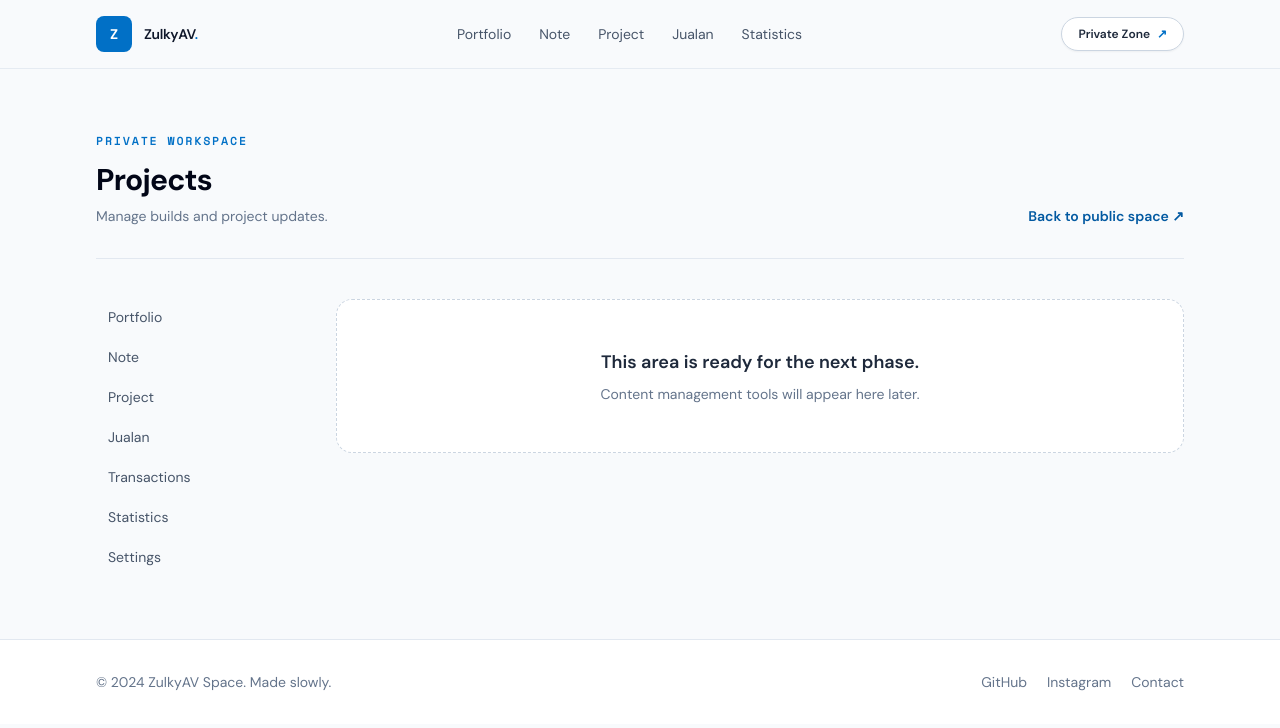
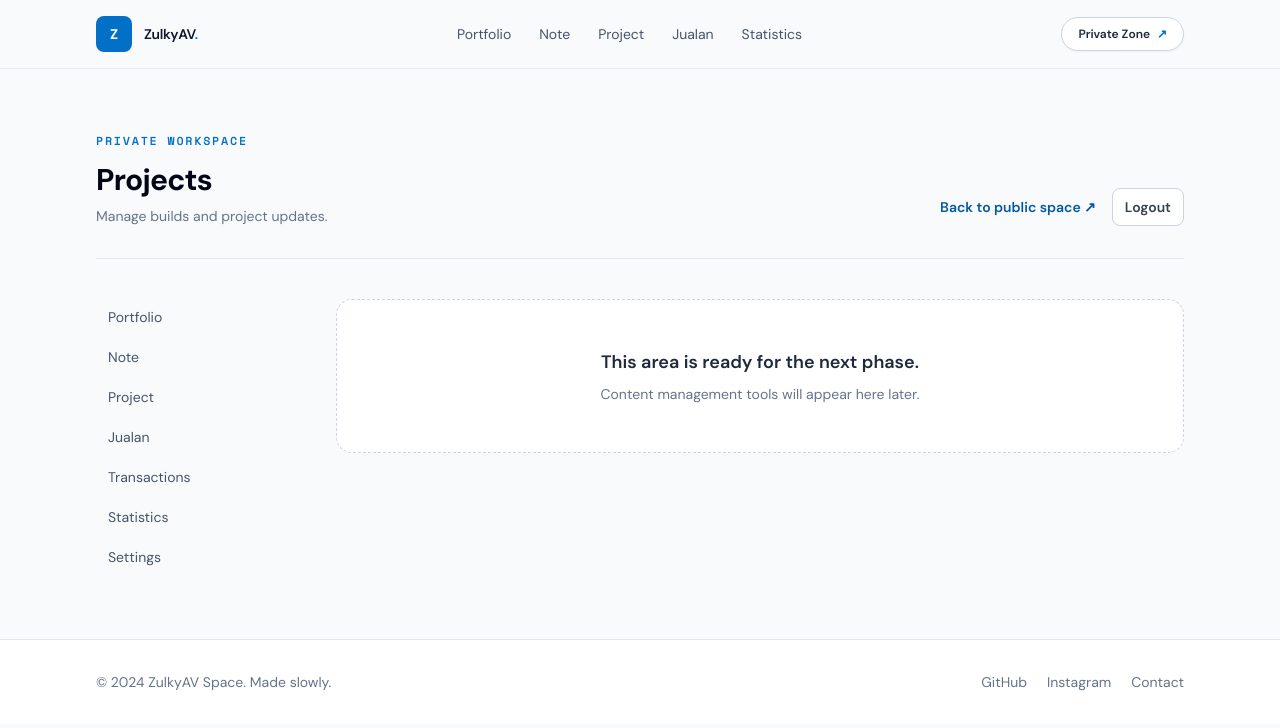
Before and after one commit to ZulkyAV/ZulkyAV-Space, a Next.js app: page /admin/project in a window 1280 px wide. Shown: the top 728 px of the page. Built offline with nearby package versions, Linux system fonts and the light colour scheme.

Commit message:
Add secure admin logout

```diff
--- /dev/null
+++ b/src/app/admin/actions.ts
@@ -0,0 +1,26 @@
+"use server";
+
+import { redirect } from "next/navigation";
+import { createAdminClient } from "@/lib/supabase/admin";
+import { createClient } from "@/lib/supabase/server";
+
+export async function logoutAdmin() {
+  const supabase = await createClient();
+  const { data: claimsData } = await supabase.auth.getClaims();
+  const sessionId = claimsData?.claims?.session_id;
+
+  try {
+    if (typeof sessionId === "string" && sessionId.length > 0) {
+      const adminClient = createAdminClient();
+
+      await adminClient
+        .from("admin_verified_sessions")
+        .delete()
+        .eq("session_id", sessionId);
+    }
+  } finally {
+    await supabase.auth.signOut();
+  }
+
+  redirect("/admin/login");
+}
--- a/src/components/admin-shell.tsx
+++ b/src/components/admin-shell.tsx
@@ -1,6 +1,79 @@
 import Link from "next/link";
+import { logoutAdmin } from "@/app/admin/actions";
 import { Eyebrow } from "@/components/ui";
 
-const adminLinks = ["portfolio", "note", "project", "jualan", "transactions", "statistics", "settings"];
+const adminLinks = [
+  "portfolio",
+  "note",
+  "project",
+  "jualan",
+  "transactions",
+  "statistics",
+  "settings",
+];
 
-export function AdminShell({ title, description, children }: { title: string; description: string; children?: React.ReactNode }) { return <div className="mx-auto max-w-6xl px-5 py-12 lg:px-8 lg:py-16"><div className="mb-10 flex flex-col justify-between gap-5 border-b border-neutral-200 pb-8 sm:flex-row sm:items-end"><div><Eyebrow>Private workspace</Eyebrow><h1 className="text-3xl font-bold tracking-tight text-neutral-950">{title}</h1><p className="mt-2 text-sm text-neutral-500">{description}</p></div><Link href="/" className="text-sm font-semibold text-primary-700">Back to public space ↗</Link></div><div className="grid gap-10 lg:grid-cols-[200px_1fr]"><aside className="flex gap-2 overflow-x-auto lg:block lg:space-y-1">{adminLinks.map((link) => <Link key={link} href={`/admin/${link}`} className="block whitespace-nowrap rounded-lg px-3 py-2 text-sm capitalize text-neutral-600 hover:bg-primary-50 hover:text-primary-700">{link}</Link>)}</aside><section>{children ?? <div className="rounded-2xl border border-dashed border-neutral-300 bg-white p-12 text-center"><p className="text-lg font-semibold text-neutral-800">This area is ready for the next phase.</p><p className="mt-2 text-sm text-neutral-500">Content management tools will appear here later.</p></div>}</section></div></div>; }
+export function AdminShell({
+  title,
+  description,
+  children,
+}: {
+  title: string;
+  description: string;
+  children?: React.ReactNode;
+}) {
+  return (
+    <div className="mx-auto max-w-6xl px-5 py-12 lg:px-8 lg:py-16">
+      <div className="mb-10 flex flex-col justify-between gap-5 border-b border-neutral-200 pb-8 sm:flex-row sm:items-end">
+        <div>
+          <Eyebrow>Private workspace</Eyebrow>
+          <h1 className="text-3xl font-bold tracking-tight text-neutral-950">
+            {title}
+          </h1>
+          <p className="mt-2 text-sm text-neutral-500">{description}</p>
+        </div>
+
+        <div className="flex flex-wrap items-center gap-4">
+          <Link href="/" className="text-sm font-semibold text-primary-700">
+            Back to public space ↗
+          </Link>
+
+          <form action={logoutAdmin}>
+            <button
+              type="submit"
+              className="rounded-lg border border-neutral-300 bg-white px-3 py-2 text-sm font-semibold text-neutral-700 transition-colors hover:border-error-200 hover:bg-error-50 hover:text-error-700"
+            >
+              Logout
+            </button>
+          </form>
+        </div>
+      </div>
+
+      <div className="grid gap-10 lg:grid-cols-[200px_1fr]">
+        <aside className="flex gap-2 overflow-x-auto lg:block lg:space-y-1">
+          {adminLinks.map((link) => (
+            <Link
+              key={link}
+              href={`/admin/${link}`}
+              className="block whitespace-nowrap rounded-lg px-3 py-2 text-sm capitalize text-neutral-600 hover:bg-primary-50 hover:text-primary-700"
+            >
+              {link}
+            </Link>
+          ))}
+        </aside>
+
+        <section>
+          {children ?? (
+            <div className="rounded-2xl border border-dashed border-neutral-300 bg-white p-12 text-center">
+              <p className="text-lg font-semibold text-neutral-800">
+                This area is ready for the next phase.
+              </p>
+              <p className="mt-2 text-sm text-neutral-500">
+                Content management tools will appear here later.
+              </p>
+            </div>
+          )}
+        </section>
+      </div>
+    </div>
+  );
+}
```
